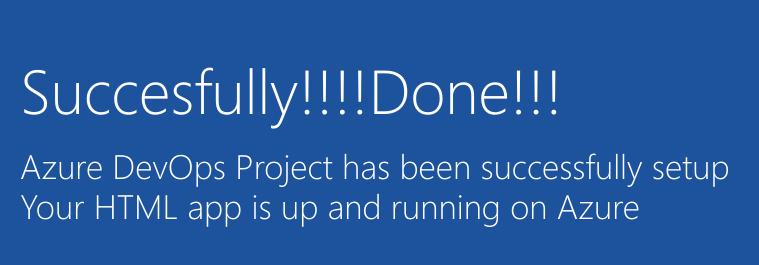
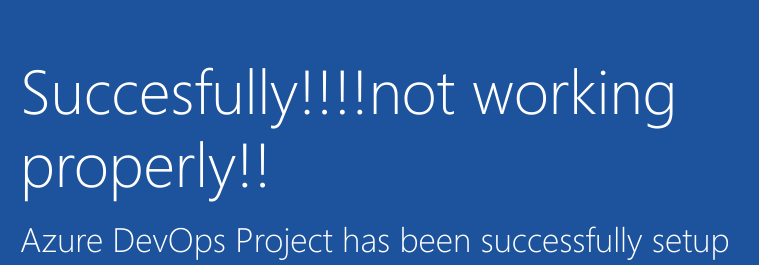
Before and after one commit to RamRatan07/Devops1, a plain HTML site: page index.html in a window 1280 px wide. Shown: the part 325-590 px from the top of the page, 205-964 px from the left. Drawn offline with Linux system fonts and the light colour scheme.

Commit message:
changed index.html in b1

```diff
--- a/index.html
+++ b/index.html
@@ -18,7 +18,7 @@
             </a>
         </div>
             <div class="content-body">
-                <div class="success-text">Succesfully!!!!Done!!!</div>
+                <div class="success-text">Succesfully!!!!not working properly!!</div>
                 <div class="description line-1"> Azure DevOps Project has been successfully setup</div>
                 <div class="description line-2"> Your HTML app is up and running on Azure</div>
                 <div class="next-steps-container">
```
